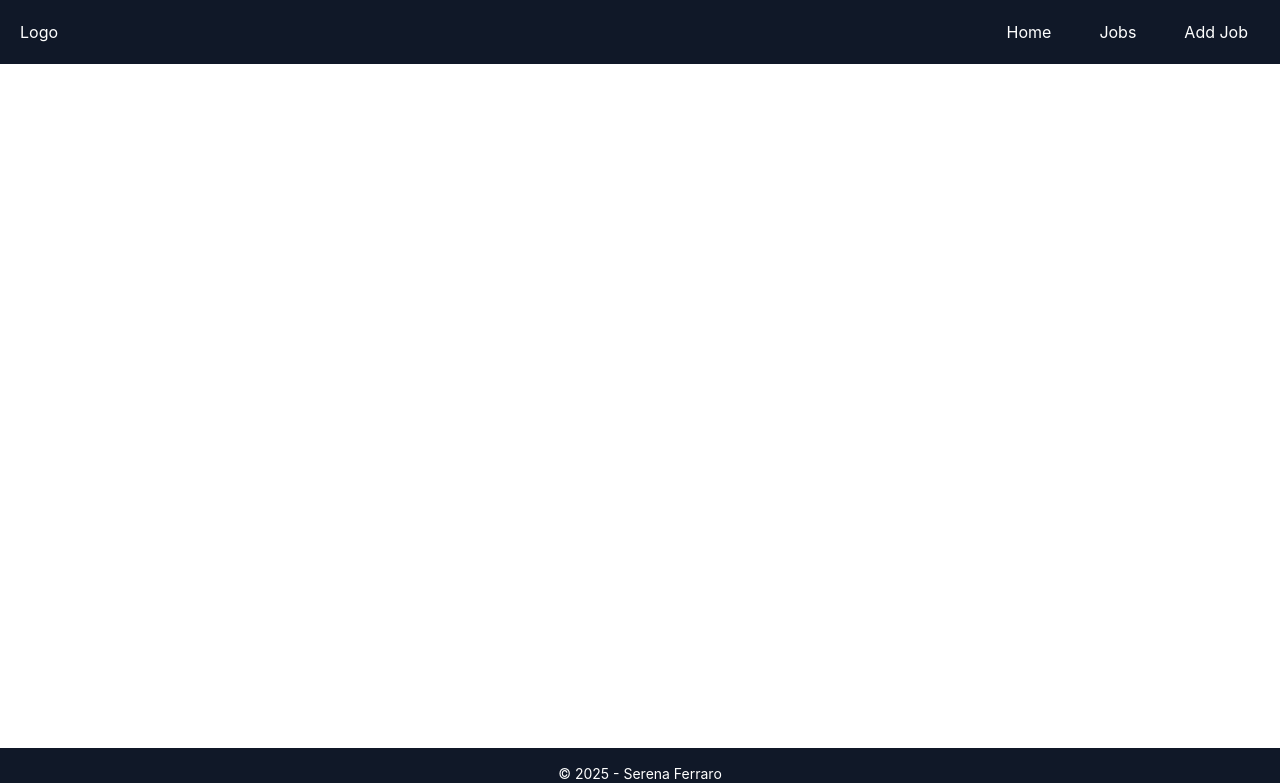
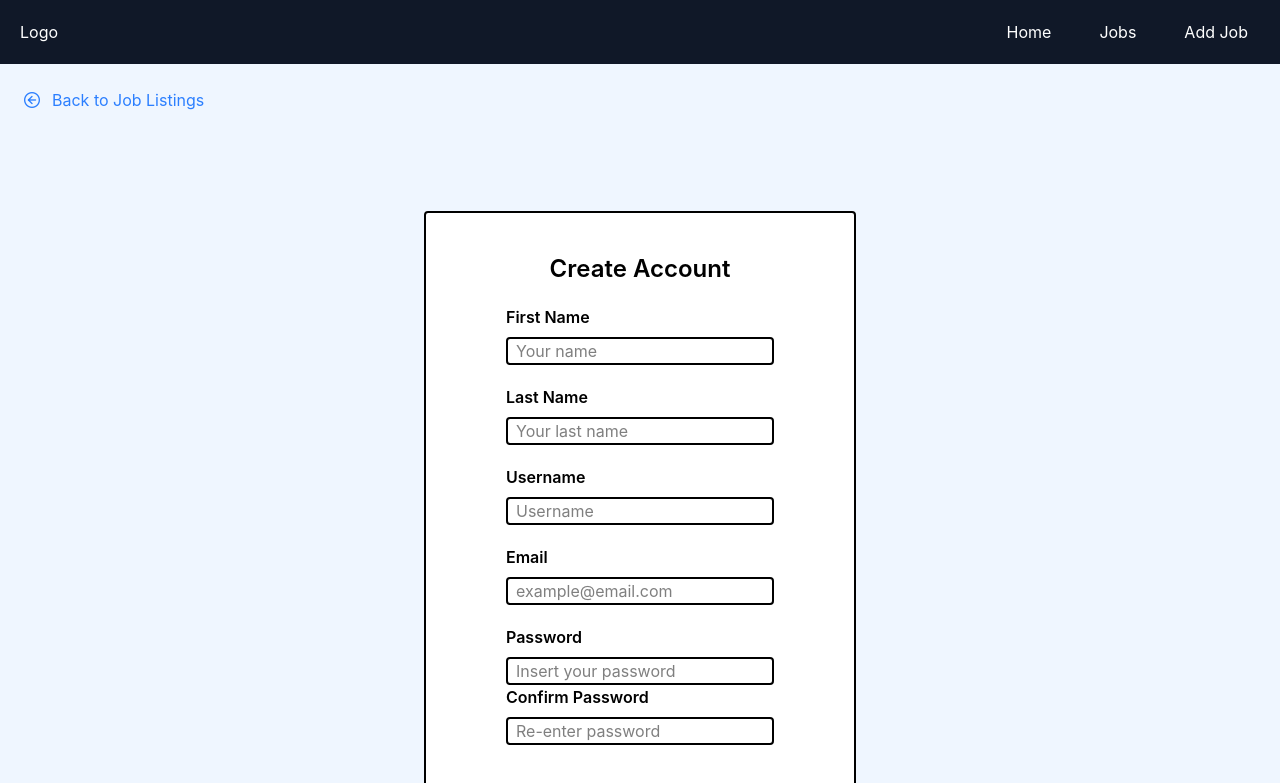
Before and after one commit to Serena293/job-organizer-frontend, a Vue app: page /register in a window 1280 px wide. Shown: the top 783 px of the page. Built offline with nearby package versions, Linux system fonts and the light colour scheme.

Commit message:
added login and registration forms

```diff
--- a/src/components/CalendarComponent.vue
+++ b/src/components/CalendarComponent.vue
@@ -24,7 +24,6 @@ const classToday = (day) => {
   return 'bg-white'
 }
 
-// Nomi mesi e giorni
 const monthNames = [
   'January',
   'February',
@@ -61,7 +60,7 @@ function getDaysInMonth(year, monthIndex) {
         v-for="(day, index) in days"
         :key="index"
         class="p-2 border rounded text-center"
-        :class="day ? classToday(day) : 'bg-transparent'"
+        :class="day ? classToday(day) : 'bg-transparent border-none'"
       >
         {{ day || '' }}
       </div>
--- a/src/router/index.js
+++ b/src/router/index.js
@@ -5,6 +5,8 @@ import JobsView from '@/views/JobsView.vue';
 import JobDetail from '@/views/JobDetail.vue';
 import AddJob from '@/views/AddJob.vue';
 import EditView from '@/views/EditView.vue';
+import LoginView from '@/views/LoginView.vue';
+import RegisterView from '@/views/RegisterView.vue';
 
 const router = createRouter({
     history: createWebHistory(import.meta.env.BASE_URL),
@@ -35,6 +37,16 @@ const router = createRouter({
         name: 'edit-job',
         component: EditView,
 
+    },
+    {
+        path:'/login',
+        name:'login',
+        component: LoginView,
+    },
+    {
+        path:'/register',
+        name:'register',
+        component: RegisterView,
     }
 ]
 })
--- /dev/null
+++ b/src/views/LoginView.vue
@@ -0,0 +1,41 @@
+<script setup>
+import BackButton from '@/components/BackButton.vue'
+</script>
+<template>
+  <div class="bg-blue-50">
+    <BackButton />
+  </div>
+  <section class="flex flex-col items-center justify-center min-h-screen bg-blue-50">
+    <form>
+      <fieldset class="flex flex-col border-2 py-10 px-20 rounded bg-white">
+        <h2 class="text-center text-2xl font-semibold pb-5">Login</h2>
+        <div class="flex flex-col pb-5">
+          <label for="email" class="font-semibold">Email</label>
+          <input
+            id="email"
+            type="email"
+            placeholder="example@email.com"
+            class="border-2 px-2 mt-2 rounded"
+          />
+        </div>
+        <div class="flex flex-col pb-5">
+          <label for="password" class="font-semibold">Password</label>
+          <input
+            type="password"
+            name="password"
+            id="password"
+            placeholder="Insert your password"
+            class="border-2 px-2 mt-2 rounded"
+          />
+
+        </div>
+        <button
+          type="submit"
+          class="border-1 rounded-full font-semibold bg-blue-900 hover:bg-blue-500 text-gray-300 py-1"
+        >
+          Login
+        </button>
+      </fieldset>
+    </form>
+  </section>
+</template>
--- /dev/null
+++ b/src/views/RegisterView.vue
@@ -0,0 +1,76 @@
+<script setup>
+import BackButton from '@/components/BackButton.vue'
+</script>
+<template>
+  <div class="bg-blue-50">
+    <BackButton />
+  </div>
+  <section class="flex flex-col items-center justify-center min-h-screen bg-blue-50">
+    <form>
+      <fieldset class="flex flex-col border-2 py-10 px-20 rounded bg-white">
+        <h2 class="text-center text-2xl font-semibold pb-5">Create Account</h2>
+        <div class="flex flex-col pb-5">
+          <label for="email" class="font-semibold">First Name</label>
+          <input
+            id="first-name"
+            placeholder="Your name"
+            class="border-2 px-2 mt-2 rounded"
+          />
+        </div>
+
+        <div class="flex flex-col pb-5">
+          <label for="email" class="font-semibold">Last Name</label>
+          <input
+            id="last-name"
+            placeholder="Your last name"
+            class="border-2 px-2 mt-2 rounded"
+          />
+        </div>
+        <div class="flex flex-col pb-5">
+          <label for="email" class="font-semibold">Username</label>
+          <input
+            id="username"
+            type="email"
+            placeholder="Username"
+            class="border-2 px-2 mt-2 rounded"
+          />
+        </div>
+
+        <div class="flex flex-col pb-5">
+          <label for="email" class="font-semibold">Email</label>
+          <input
+            id="email"
+            type="email"
+            placeholder="example@email.com"
+            class="border-2 px-2 mt-2 rounded"
+          />
+        </div>
+        <div class="flex flex-col pb-5">
+          <label for="password" class="font-semibold">Password</label>
+          <input
+            type="password"
+            name="password"
+            id="password"
+            placeholder="Insert your password"
+            class="border-2 px-2 mt-2 rounded"
+          />
+          <div class="flex flex-col pb-5">
+          <label for="email" class="font-semibold">Confirm Password</label>
+          <input
+            id="email"
+            type="email"
+            placeholder="Re-enter password"
+            class="border-2 px-2 mt-2 rounded"
+          />
+        </div>
+        </div>
+        <button
+          type="submit"
+          class="border-1 rounded-full font-semibold bg-blue-900 hover:bg-blue-500 text-gray-300 py-1"
+        >
+          Login
+        </button>
+      </fieldset>
+    </form>
+  </section>
+</template>
```
Also changed, not shown: src/views/JobsView.vue (+4 -6 lines).
